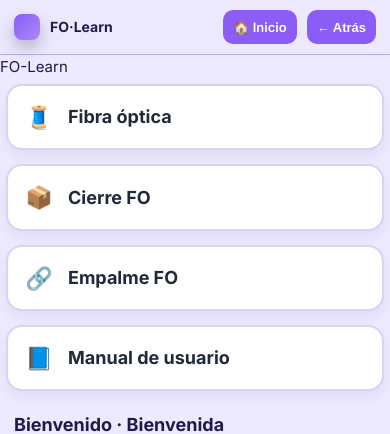
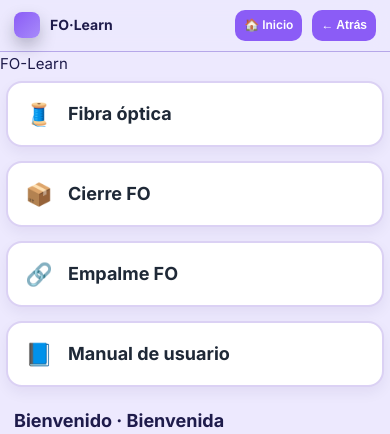
Before and after one commit to karla22rios/fo-learn, a Django app: page / in a window 390 px wide. Shown: the top 434 px of the page. Run offline with Django 5.2, Linux system fonts and the light colour scheme; data comes from the database, SQL or seed files in the repository.

Commit message:
Agregamos sidebar2

```diff
--- a/static/css/site.css
+++ b/static/css/site.css
@@ -353,3 +353,26 @@ hr.sep{
   h2{ font-size: 18px; }
   h3{ font-size: 16px; }
 }
+
+/* =========================
+   MOBILE pequeño (<= 420px)
+   ========================= */
+@media (max-width: 420px){
+
+  /* Sidebar en 1 columna si la pantalla es muy chica */
+  .sidebar{
+    grid-template-columns: 1fr;
+  }
+
+  /* Botones del header aún más compactos */
+  .btn-home,
+  .btn-back{
+    padding: 6px 9px;
+    font-size: 12px;
+  }
+
+  /* Visor más cuadrado para aprovechar altura */
+  .viewer-wrap{
+    aspect-ratio: 1 / 1;
+  }
+}
```
